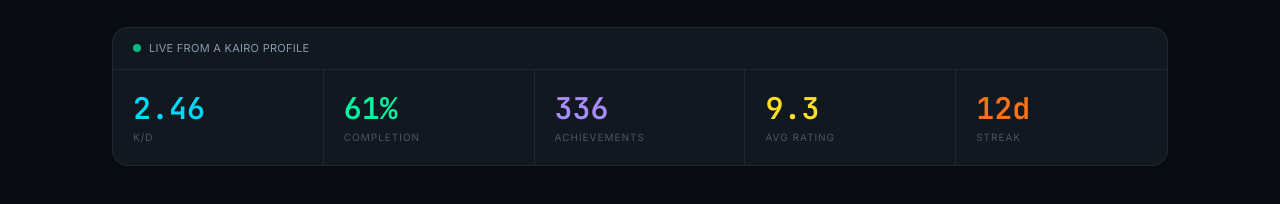
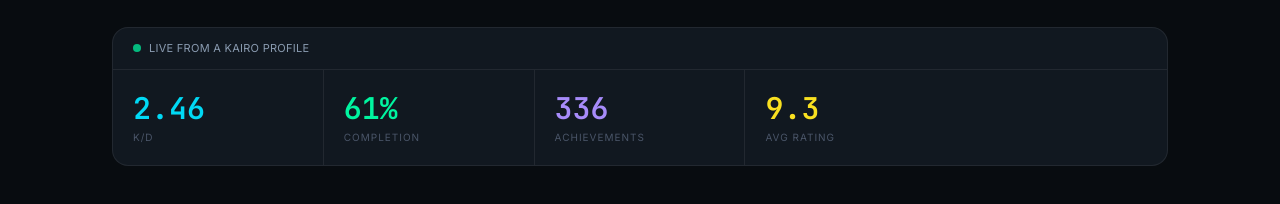
Before and after one commit to rahulg1310/progress-tracker, a React (Vite) app in the folder frontend/: page / in a window 1280 px wide. Shown: the part 526-730 px from the top of the page. Built offline with nearby package versions, Linux system fonts and the light colour scheme; no server answers.

Commit message:
landing page fix

```diff
--- a/frontend/src/pages/Landing.jsx
+++ b/frontend/src/pages/Landing.jsx
@@ -27,8 +27,8 @@ const Landing = () => {
     {
       icon: <Target size={22} color="#f9e020" />,
       bg: 'bg-yellow-400/10',
-      title: 'Profile & Streaks',
-      desc: 'Your gaming identity — top rated games, completion overview, and a streak that keeps you honest.'
+      title: 'Profile',
+      desc: 'Your gaming identity — top rated games and a completion overview that keeps you honest.'
     }
   ]
 
@@ -36,8 +36,7 @@ const Landing = () => {
     { label: 'K/D', value: '2.46', color: '#00d9f5' },
     { label: 'COMPLETION', value: '61%', color: '#00f5a0' },
     { label: 'ACHIEVEMENTS', value: '336', color: '#a78bfa' },
-    { label: 'AVG RATING', value: '9.3', color: '#f9e020' },
-    { label: 'STREAK', value: '12d', color: '#f97316' },
+    { label: 'AVG RATING', value: '9.3', color: '#f9e020' }
   ]
 
   return (
```
